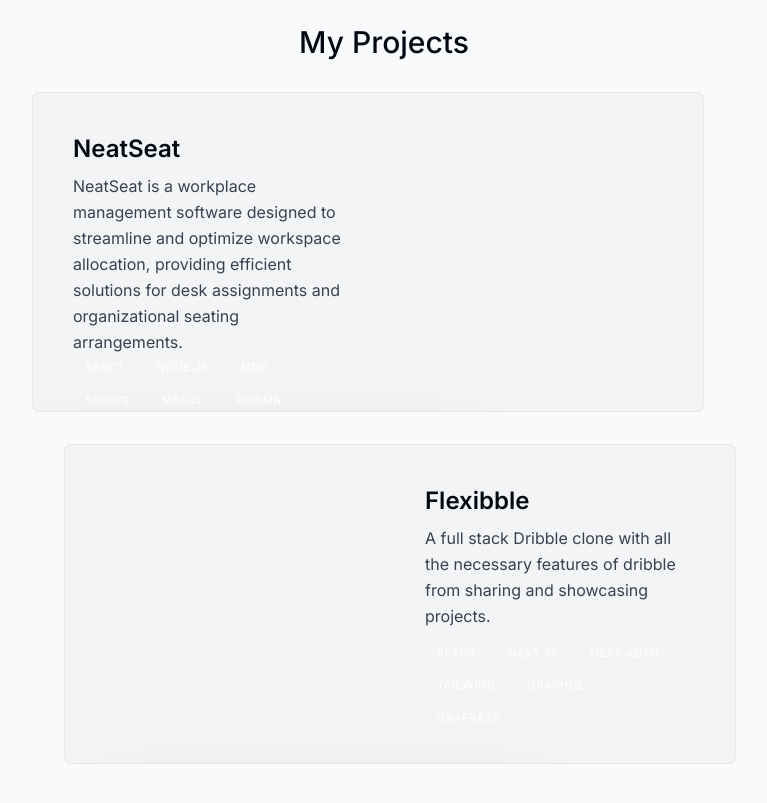
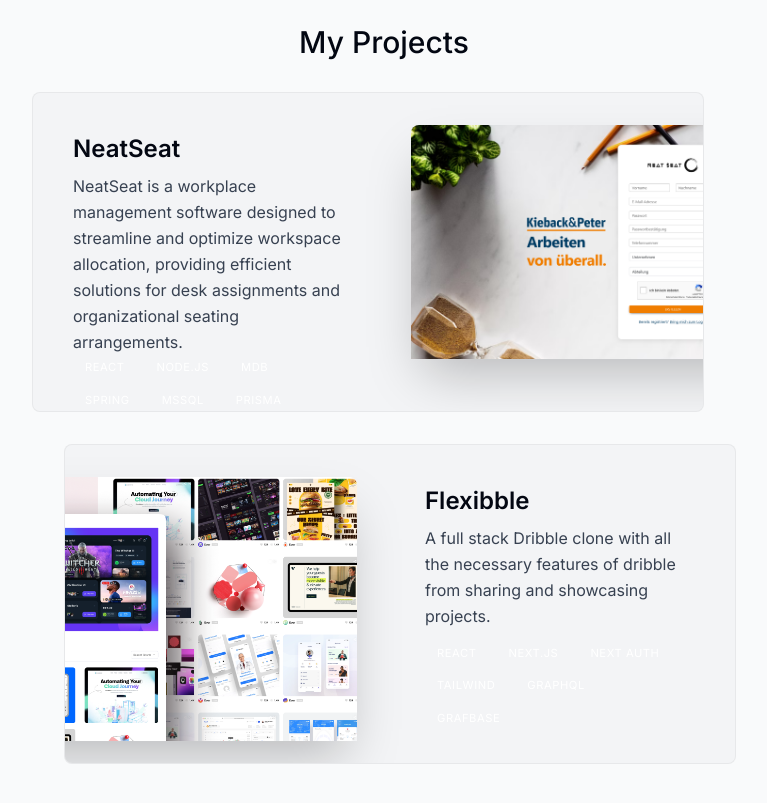
Before and after one commit to DrawingNea/portfolio, a Next.js app: page / in a window 1280 px wide. Shown: the part 1280-2083 px from the top of the page, without its empty margins (256-1023 px from the left). Built offline with nearby package versions, Linux system fonts and the light colour scheme.

Commit message:
fix wrong spelling

```diff
--- a/components/Project.tsx
+++ b/components/Project.tsx
@@ -40,7 +40,7 @@ function Project({ title, description, tags, imageUrl }: ProjectProps) {
           src={imageUrl}
           alt="Project I worked on"
           quality={95}
-          className="abosulute top-8 -right-40 w-[28.25rem] rounded-t-lg shadow-2xl transition group-hover:scale-[1.04] group-hover:-translate-x-3 group-hover:-translate-y-3 group-hover:-rotate-2 group-even:group-hover:-translate-x-3 group-even:group-hover:-translate-y-3 group-even:group-hover:-rotate-2 group-even:right-[initial] group-even:-left-40"
+          className="absolute top-8 -right-40 w-[28.25rem] rounded-t-lg shadow-2xl transition group-hover:scale-[1.04] group-hover:-translate-x-3 group-hover:-translate-y-3 group-hover:-rotate-2 group-even:group-hover:-translate-x-3 group-even:group-hover:-translate-y-3 group-even:group-hover:-rotate-2 group-even:right-[initial] group-even:-left-40"
         />
       </section>
     </motion.div>
```
